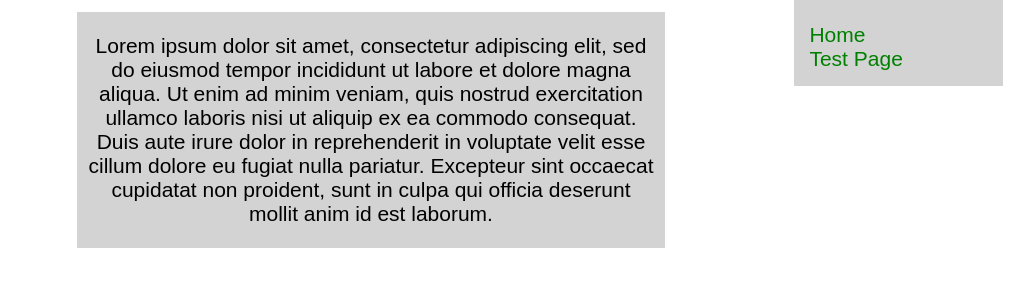
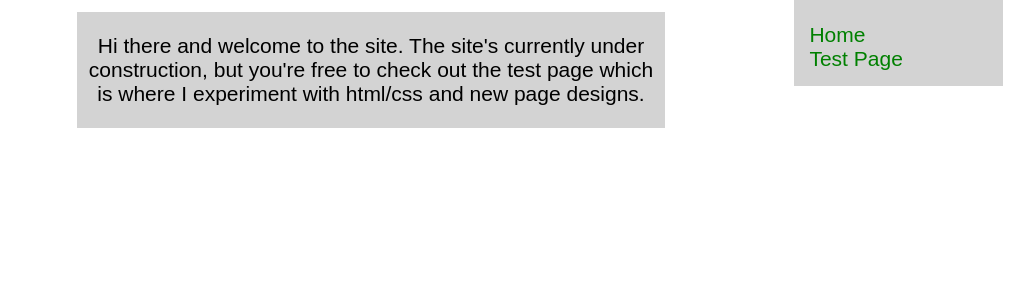
Before and after one commit to km-s/km-s.github.io, a plain HTML site: page index.html in a window 1280 px wide. Shown: the part 94-380 px from the top of the page, without its empty margins (269-1280 px from the left). Drawn offline with Linux system fonts and the light colour scheme.

Commit message:
Added welcome message to Index

```diff
--- a/index.html
+++ b/index.html
@@ -69,7 +69,7 @@
 
 	<h1 id="page-title">Welcome to kmshaw.net</h1>
 	<div id="the-div">
-	<p id="the-div-text">Lorem ipsum dolor sit amet, consectetur adipiscing elit, sed do eiusmod tempor incididunt ut labore et dolore magna aliqua. Ut enim ad minim veniam, quis nostrud exercitation ullamco laboris nisi ut aliquip ex ea commodo consequat. Duis aute irure dolor in reprehenderit in voluptate velit esse cillum dolore eu fugiat nulla pariatur. Excepteur sint occaecat cupidatat non proident, sunt in culpa qui officia deserunt mollit anim id est laborum.</p>
+	<p id="the-div-text">Hi there and welcome to the site. The site's currently under construction, but you're free to check out the test page which is where I experiment with html/css and new page designs.</p>
 	</div>
 
 </body>
```
